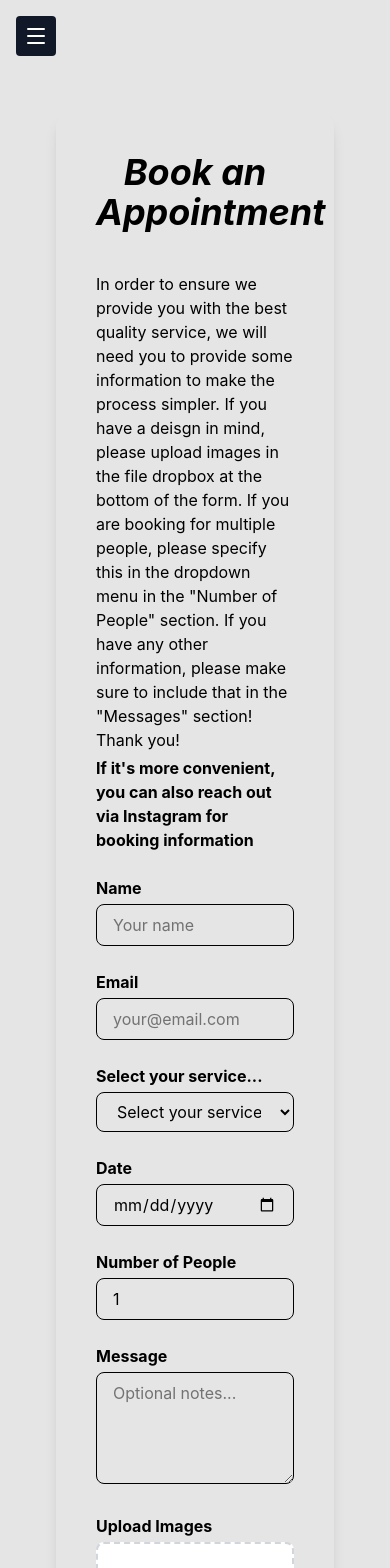
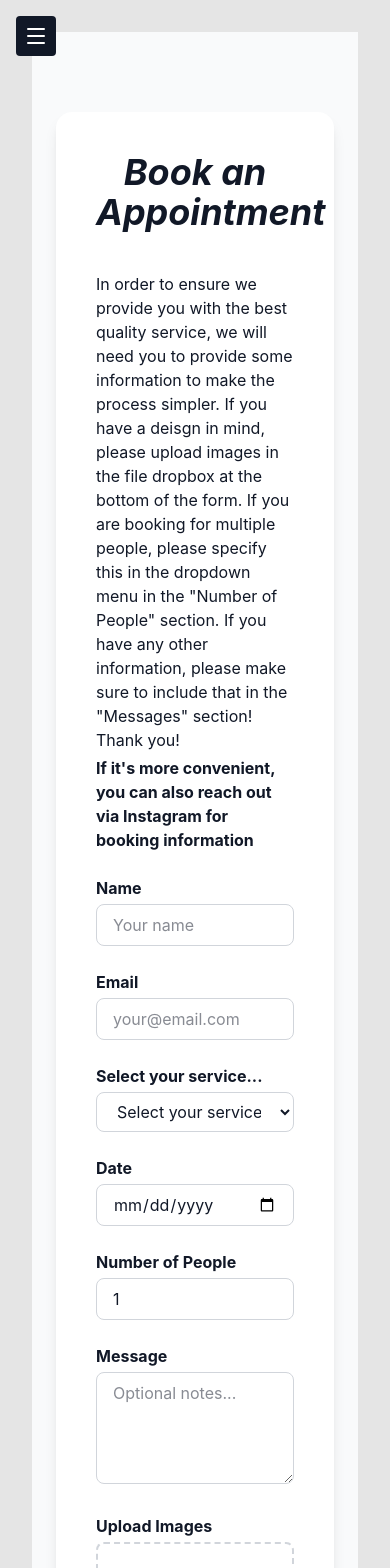
Before and after one commit to amond049/mehendhibyb, a Next.js app: page /bookings in a window 390 px wide. Shown: the top 1568 px of the page. Built offline with nearby package versions, Linux system fonts and the light colour scheme.

Commit message:
Parameterizing all of the colours used in the website to make colour editing much easier

```diff
--- a/app/bookings/page.tsx
+++ b/app/bookings/page.tsx
@@ -124,52 +124,60 @@ export default function BookingPage() {
   return (
     <main className="min-h-screen bg-[var(--booking-page-background)] flex justify-center px-6 py-20 relative">
       <div className="max-w-3xl w-full bg-[var(--booking-page-form-background)] rounded-2xl shadow-lg p-10 relative">
-        <h1 className="font-bold text-4xl italic text-center mb-10">{t("bookingPage.bookAnAppointment")}</h1>
+        <h1 className="font-bold text-4xl italic text-center mb-10 text-[var(--booking-page-title-color)]">
+          {t("bookingPage.bookAnAppointment")}
+        </h1>
 
         <form onSubmit={handleSubmit} className="space-y-6">
           <div>
-            <p className="black mb-1">
+            <p className="mb-1 text-[var(--booking-page-text-color)]">
               {t("bookingPage.description")}
             </p>
-            <p className="black mb-2 font-bold">
+            <p className="mb-2 font-bold text-[var(--booking-page-text-color)]">
               {t("bookingPage.instagramNotice")}
             </p>
           </div>
 
           {/* Name */}
           <div>
-            <label className="block mb-1 font-bold">{t("bookingPage.name")}</label>
+            <label className="block mb-1 font-bold text-[var(--booking-page-label-color)]">
+              {t("bookingPage.name")}
+            </label>
             <input
               name="name"
               type="text"
               value={form.name}
               onChange={handleChange}
               placeholder={t("bookingPage.namePlaceholder")}
-              className="w-full border rounded-lg px-4 py-2"
+              className="w-full border rounded-lg px-4 py-2 border-[var(--booking-page-input-border)] bg-[var(--booking-page-input-background)] text-[var(--booking-page-input-text)]"
             />
           </div>
 
           {/* Email */}
           <div>
-            <label className="block mb-1 font-bold">{t("bookingPage.email")}</label>
+            <label className="block mb-1 font-bold text-[var(--booking-page-label-color)]">
+              {t("bookingPage.email")}
+            </label>
             <input
               name="email"
               type="email"
               value={form.email}
               onChange={handleChange}
               placeholder={t("bookingPage.emailPlaceholder")}
-              className="w-full border rounded-lg px-4 py-2"
+              className="w-full border rounded-lg px-4 py-2 border-[var(--booking-page-input-border)] bg-[var(--booking-page-input-background)] text-[var(--booking-page-input-text)]"
             />
           </div>
 
           {/* Service */}
           <div>
-            <label className="block mb-1 font-bold">{t("bookingPage.service")}</label>
+            <label className="block mb-1 font-bold text-[var(--booking-page-label-color)]">
+              {t("bookingPage.service")}
+            </label>
             <select
               name="service"
               value={form.service}
               onChange={handleChange}
-              className="w-full border rounded-lg px-4 py-2"
+              className="w-full border rounded-lg px-4 py-2 border-[var(--booking-page-input-border)] bg-[var(--booking-page-input-background)] text-[var(--booking-page-input-text)]"
             >
               <option value="">{t("bookingPage.service")}</option>
               <option value="service1">{t("bookingPage.service1")}</option>
@@ -180,54 +188,63 @@ export default function BookingPage() {
 
           {/* Date */}
           <div>
-            <label className="block mb-1 font-bold">{t("bookingPage.date")}</label>
+            <label className="block mb-1 font-bold text-[var(--booking-page-label-color)]">
+              {t("bookingPage.date")}
+            </label>
             <input
               name="date"
               type="date"
               value={form.date}
               onChange={handleChange}
-              className="w-full border rounded-lg px-4 py-2"
+              className="w-full border rounded-lg px-4 py-2 border-[var(--booking-page-input-border)] bg-[var(--booking-page-input-background)] text-[var(--booking-page-input-text)]"
             />
           </div>
 
           {/* Number of People */}
           <div>
-            <label className="block mb-1 font-bold">{t("bookingPage.numberOfPeople")}</label>
+            <label className="block mb-1 font-bold text-[var(--booking-page-label-color)]">
+              {t("bookingPage.numberOfPeople")}
+            </label>
             <input
               name="people"
               type="number"
               min={1}
               value={form.people}
               onChange={handleChange}
-              className="w-full border rounded-lg px-4 py-2"
+              className="w-full border rounded-lg px-4 py-2 border-[var(--booking-page-input-border)] bg-[var(--booking-page-input-background)] text-[var(--booking-page-input-text)]"
             />
           </div>
 
           {/* Message */}
           <div>
-            <label className="block mb-1 font-bold">{t("bookingPage.message")}</label>
+            <label className="block mb-1 font-bold text-[var(--booking-page-label-color)]">
+              {t("bookingPage.message")}
+            </label>
             <textarea
               name="message"
               value={form.message}
               onChange={handleChange}
               placeholder={t("bookingPage.messagePlaceholder")}
-              className="w-full border rounded-lg px-4 py-2 h-28"
+              className="w-full border rounded-lg px-4 py-2 h-28 border-[var(--booking-page-input-border)] bg-[var(--booking-page-input-background)] text-[var(--booking-page-input-text)]"
             />
           </div>
 
           {/* Multi-image Dropzone */}
           <div>
-            <label className="block mb-1 font-bold">{t("bookingPage.uploadImages")}</label>
+            <label className="block mb-1 font-bold text-[var(--booking-page-label-color)]">
+              {t("bookingPage.uploadImages")}
+            </label>
             <div
               {...getRootProps()}
               className={`border-dashed border-2 rounded-lg p-6 text-center cursor-pointer transition
-                ${isDragActive ? "border-blue-500 bg-blue-50" : "border-gray-300 bg-white"}`}
+                ${isDragActive ? "border-[var(--booking-page-dropzone-active-border)] bg-[var(--booking-page-dropzone-active-background)]"
+                               : "border-[var(--booking-page-dropzone-border)] bg-[var(--booking-page-dropzone-background)]"}`}
             >
               <input {...getInputProps()} />
               {isDragActive ? (
-                <p>{t("bookingPage.dragImagesActive")}</p>
+                <p className="text-[var(--booking-page-text-color)]">{t("bookingPage.dragImagesActive")}</p>
               ) : (
-                <p>{t("bookingPage.dragImagesInactive")}</p>
+                <p className="text-[var(--booking-page-text-color)]">{t("bookingPage.dragImagesInactive")}</p>
               )}
             </div>
 
@@ -239,12 +256,12 @@ export default function BookingPage() {
                     <img
                       src={previews[index]}
                       alt={`preview-${index}`}
-                      className="w-20 h-20 object-cover rounded-lg border"
+                      className="w-20 h-20 object-cover rounded-lg border-[var(--booking-page-preview-border)]"
                     />
                     <button
                       type="button"
                       onClick={() => removeImage(index)}
-                      className="absolute top-0 right-0 bg-red-500 text-white rounded-full w-5 h-5 flex items-center justify-center text-xs hover:bg-red-600"
+                      className="absolute top-0 right-0 rounded-full w-5 h-5 flex items-center justify-center text-xs bg-[var(--booking-page-remove-button-bg)] text-[var(--booking-page-remove-button-text)] hover:bg-[var(--booking-page-remove-button-hover)]"
                     >
                       ×
                     </button>
@@ -258,37 +275,44 @@ export default function BookingPage() {
           <button
             type="submit"
             disabled={isSending}
-            className={`w-full py-3 rounded-lg transition ${isSending ? "bg-gray-500 cursor-not-allowed" : "bg-gray-900 text-white hover:bg-black"}`}
+            className={`w-full py-3 rounded-lg transition bg-[var(--booking-page-submit-bg)] text-[var(--booking-page-submit-text)] hover:bg-[var(--booking-page-submit-hover)] disabled:bg-[var(--booking-page-submit-disabled)] disabled:cursor-not-allowed`}
           >
             {t("bookingPage.requestBooking")}
           </button>
         </form>
 
-        {/* Small non-intrusive uploading modal */}
+        {/* Uploading Modal */}
         {isUploading && (
           <div className="fixed inset-0 flex items-center justify-center z-50 pointer-events-none">
-            <div className="bg-white p-6 rounded-lg shadow-lg border pointer-events-auto">
-              <p className="text-lg font-medium">{t("bookingPage.processingImages")}</p>
+            <div className="bg-[var(--booking-page-modal-bg)] p-6 rounded-lg shadow-lg border pointer-events-auto">
+              <p className="text-lg font-medium text-[var(--booking-page-modal-text)]">
+                {t("bookingPage.processingImages")}
+              </p>
             </div>
-            <div className="fixed inset-0 bg-black opacity-20"></div>
+            <div className="fixed inset-0 bg-[var(--booking-page-modal-overlay)]"></div>
           </div>
         )}
 
-        {/* Sending email modal */}
+        {/* Sending Modal */}
         {isSending && (
           <div className="fixed inset-0 flex items-center justify-center z-50 pointer-events-none">
-            <div className="bg-white p-6 rounded-lg shadow-lg border pointer-events-auto">
-              <p className="text-lg font-medium">{t("bookingPage.sendingEmail")}</p>
+            <div className="bg-[var(--booking-page-modal-bg)] p-6 rounded-lg shadow-lg border pointer-events-auto">
+              <p className="text-lg font-medium text-[var(--booking-page-modal-text)]">
+                {t("bookingPage.sendingEmail")}
+              </p>
             </div>
-            <div className="fixed inset-0 bg-black opacity-20"></div>
+            <div className="fixed inset-0 bg-[var(--booking-page-modal-overlay)]"></div>
           </div>
         )}
 
         {/* Notification */}
         {notification && (
           <div
-            className={`fixed top-4 right-4 z-50 px-4 py-3 rounded shadow-lg text-white transition
-              ${notification.type === "success" ? "bg-green-500" : "bg-red-500"}`}
+            className={`fixed top-4 right-4 z-50 px-4 py-3 rounded shadow-lg text-[var(--booking-page-notification-text)] transition-all duration-300 transform ${
+              notification.type === "success"
+                ? "bg-[var(--booking-page-notification-success)]"
+                : "bg-[var(--booking-page-notification-error)]"
+            } animate-slide-in`}
           >
             {notification.message}
           </div>
--- a/app/globals.css
+++ b/app/globals.css
@@ -26,6 +26,36 @@ html, body {
   overflow-x: hidden;
 }
 
+@keyframes slideIn {
+  0% {
+    opacity: 0;
+    transform: translateX(100%);
+  }
+  100% {
+    opacity: 1;
+    transform: translateX(0);
+  }
+}
+
+@keyframes slideOut {
+  0% {
+    opacity: 1;
+    transform: translateX(0);
+  }
+  100% {
+    opacity: 0;
+    transform: translateX(100%);
+  }
+}
+
+.animate-slide-in {
+  animation: slideIn 0.3s ease-out forwards;
+}
+
+.animate-slide-out {
+  animation: slideOut 0.3s ease-in forwards;
+}
+
 @keyframes carousel-scroll {
   0% {
     transform: translateX(0);
@@ -42,8 +72,32 @@ html, body {
 
 :root {
   /* colours for the booking page */
-  --booking-page-background: #e5e5e5;
-  --booking-page-form-bcakground: #fff;
+    --booking-page-background: #f9fafb;
+  --booking-page-form-background: #ffffff;
+  --booking-page-title-color: #111827;
+  --booking-page-text-color: #111827;
+  --booking-page-label-color: #111827;
+  --booking-page-input-background: #ffffff;
+  --booking-page-input-text: #111827;
+  --booking-page-input-border: #d1d5db;
+  --booking-page-dropzone-border: #d1d5db;
+  --booking-page-dropzone-background: #ffffff;
+  --booking-page-dropzone-active-border: #3b82f6;
+  --booking-page-dropzone-active-background: #dbebff;
+  --booking-page-preview-border: #d1d5db;
+  --booking-page-remove-button-bg: #ef4444;
+  --booking-page-remove-button-text: #ffffff;
+  --booking-page-remove-button-hover: #dc2626;
+  --booking-page-submit-bg: #111827;
+  --booking-page-submit-text: #ffffff;
+  --booking-page-submit-hover: #000000;
+  --booking-page-submit-disabled: #6b7280;
+  --booking-page-modal-bg: #ffffff;
+  --booking-page-modal-text: #111827;
+  --booking-page-modal-overlay: rgba(0, 0, 0, 0.2);
+  --booking-page-notification-success: #10b981; /* green */
+  --booking-page-notification-error: #ef4444;   /* red */
+  --booking-page-notification-text: #ffffff;
 
   /* colours for the cart page */
   --cart-page-background: #e5e5e5;
@@ -61,6 +115,34 @@ html, body {
   --custom-orders-page-submit-button-background: #111827;
   --custom-orders-page-submit-button-hover: #000;
   --custom-orders-page-submit-button-text: #fff;
+  --custom-orders-page-submit-button-disabled: #6b7280;
+  --custom-orders-page-submit-button-normal-state-text: #fff;
+  --custom-orders-page-submit-button-hover-background: #000;
+  --custom-orders-page-email-modal-background: #000;
+  --custom-orders-page-notification-text: #fff;
+  --custom-orders-page-notification-success: #10b981;
+  --custom-orders-page-notification-error: #ef4444;
+
+  /* colours for the information page */
+  --information-page-background: #fdfdfd; /* optional */
+  --information-page-subtitle-text: #4b5563; /* was text-gray-600 */
+  --information-page-body-text: #374151; /* was text-gray-700 */
+  --information-page-heading-text: #1f2937; /* was text-gray-800 */
+  --information-page-divider-bg: #d1d5db; /* was bg-gray-300 */
+  --information-page-icon-bg: #1f2937; /* was bg-gray-800 */
+  --information-page-icon-text: #ffffff; /* was text-white */
+  --information-page-section-bg: rgba(255,255,255,0.6); /* was bg-white/60 */
+  --information-page-card-bg: #ffffff; /* was bg-white */
+  --staining-results-caption-text-color: #374151;
+
+  /* colours for the portfolio page */
+  --portfolio-page-background: #f9fafb;
+  --portfolio-page-title-text: #111827;
+  --portfolio-page-error-text: #b91c1c;
+  --portfolio-page-loading-text: #374151;
+  --portfolio-page-card-background: #ffffff;
+  --portfolio-page-card-shadow: 0 4px 6px rgba(0,0,0,0.1);
+  --portfolio-page-card-hover-shadow: 0 25px 50px rgba(0,0,0,0.25);
 
   /* colours for the layout.tsx file, this controls the colours for everything */
   --layout-background: #e5e5e5;
@@ -106,6 +188,8 @@ html, body {
   --our-services-section-carousel-border: #eab308;
   --our-services-arrow-color: #fff;
   --our-services-dots-color: #fff;
+  --our-services-section-description-text-color: #374151;
+  --our-services-portfolio-link-color: #3b82f6;
 
   --mobile-menu-button-background: #111827;
   --mobile-menu-button-text-color: #fff;
@@ -117,10 +201,14 @@ html, body {
   --sidebar-item-active-background: #111827;
   --sidebar-icon-is-active: #fff;
   --sidebar-icon-not-active: #000;
+  --sidebar-cart-badge-background: #eab308;
+  --sidebar-cart-badge-text-color: #000000;
 
   --sidenav-active-section: #a16207;
   --sidenav-inactive-section: #000;
   --sidenav-inactive-section-hover: #000;
   --sidenav-background-color: #fff;
-  --sidenav-border: #fff
+  --sidenav-border: #fff;
+
+  --henna-divider-color: #374151;
 }
--- a/app/store/[slug]/page.tsx
+++ b/app/store/[slug]/page.tsx
@@ -22,8 +22,8 @@ export default function ProductPage({ params }: ProductPageProps) {
   const { name, price, image, description } = product;
 
   return (
-    <main className="min-h-screen bg-[vars(--store-item-page-background)] flex justify-center px-6 py-20">
-      <div className="max-w-4xl w-full bg-[vars(--store-item-background)] rounded-2xl shadow-lg p-10 grid md:grid-cols-2 gap-10">
+    <main className="min-h-screen bg-[var(--store-item-page-background)] flex justify-center px-6 py-20">
+      <div className="max-w-4xl w-full bg-[var(--store-item-background)] rounded-2xl shadow-lg p-10 grid md:grid-cols-2 gap-10">
         <img
           src={image}
           alt={name}
--- a/app/store/page.tsx
+++ b/app/store/page.tsx
@@ -15,7 +15,7 @@ export default function StorePage() {
             <Link
               key={product.slug}
               href={`/store/${product.slug}`}
-              className="bg-[vars(--store-listing-item-background)] rounded-2xl shadow hover:shadow-lg transition overflow-hidden"
+              className="bg-[var(--store-listing-item-background)] rounded-2xl shadow hover:shadow-lg transition overflow-hidden"
             >
               <img
                 src={product.image}
--- a/components/contactUsSection.tsx
+++ b/components/contactUsSection.tsx
@@ -1,8 +1,8 @@
 "use client"
 
 import { useTranslation } from "react-i18next"
-import { FaXTwitter, FaMeta } from "react-icons/fa6";
-import { FaTiktok, FaYoutube, FaInstagram } from "react-icons/fa";
+import { FaMeta } from "react-icons/fa6";
+import { FaTiktok, FaInstagram } from "react-icons/fa";
 import { useEffect, useState } from "react";
 
 export default function ContactSection() {
--- a/components/divider.tsx
+++ b/components/divider.tsx
@@ -7,7 +7,7 @@ export default function HennaDivider() {
         viewBox="0 0 220 40"
         fill="none"
         xmlns="http://www.w3.org/2000/svg"
-        className="text-gray-700"
+        className="text-[var(--henna-divider-color)]"
       >
         {/* Left line */}
         <line
--- a/components/sidebar.tsx
+++ b/components/sidebar.tsx
@@ -125,7 +125,7 @@ export default function Sidebar({ collapsed, setCollapsed }: any) {
 
                       {/* CART COUNT */}
                       {item.href === "/cart" && cart.length > 0 && (
-                        <span className="bg-yellow-500 text-black text-xs px-2 py-0.5 rounded-full">
+                        <span className="bg-[var(--sidebar-cart-badge-background)] text-[var(--sidebar-cart-badge-text-color)] text-xs px-2 py-0.5 rounded-full">
                           {cart.length}
                         </span>
                       )}
--- a/components/stainingResults.tsx
+++ b/components/stainingResults.tsx
@@ -21,8 +21,8 @@ export default function StainingResultsGallery() {
             alt={`Staining result ${idx + 1}`}
             className="rounded-xl w-full h-64 object-cover"
           />
-        <p
-        className="text-gray-700 text-center italic"
+      <p
+        className="text-[var(--staining-results-caption-text-color)] text-center italic"
         dangerouslySetInnerHTML={{ __html: t(`informationPage.stainingResultsCaption${idx + 1}`) }}
         />
         </div>
```
Also changed, not shown: app/customorders/page.tsx (+4 -4 lines), app/information/page.tsx (+33 -35 lines), app/portfolio/page.tsx (+27 -7 lines), components/ourServicesSection.tsx (+47 -14 lines).
